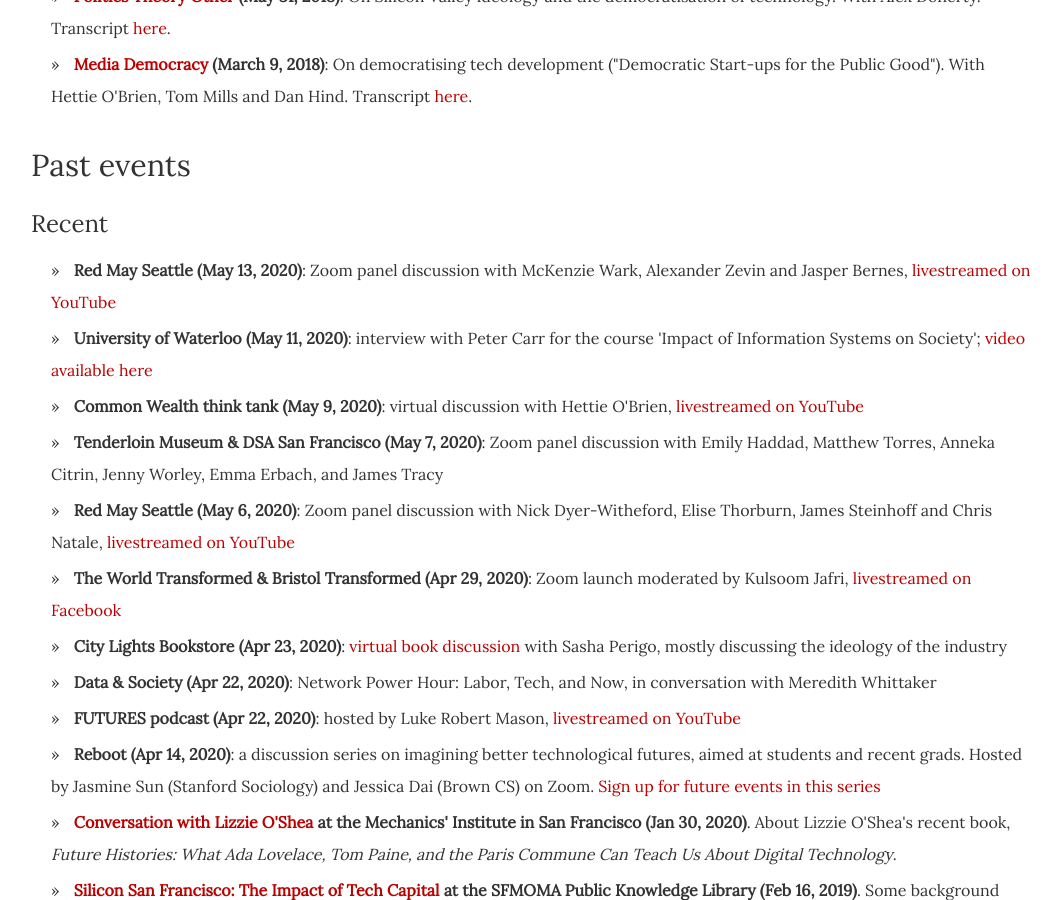
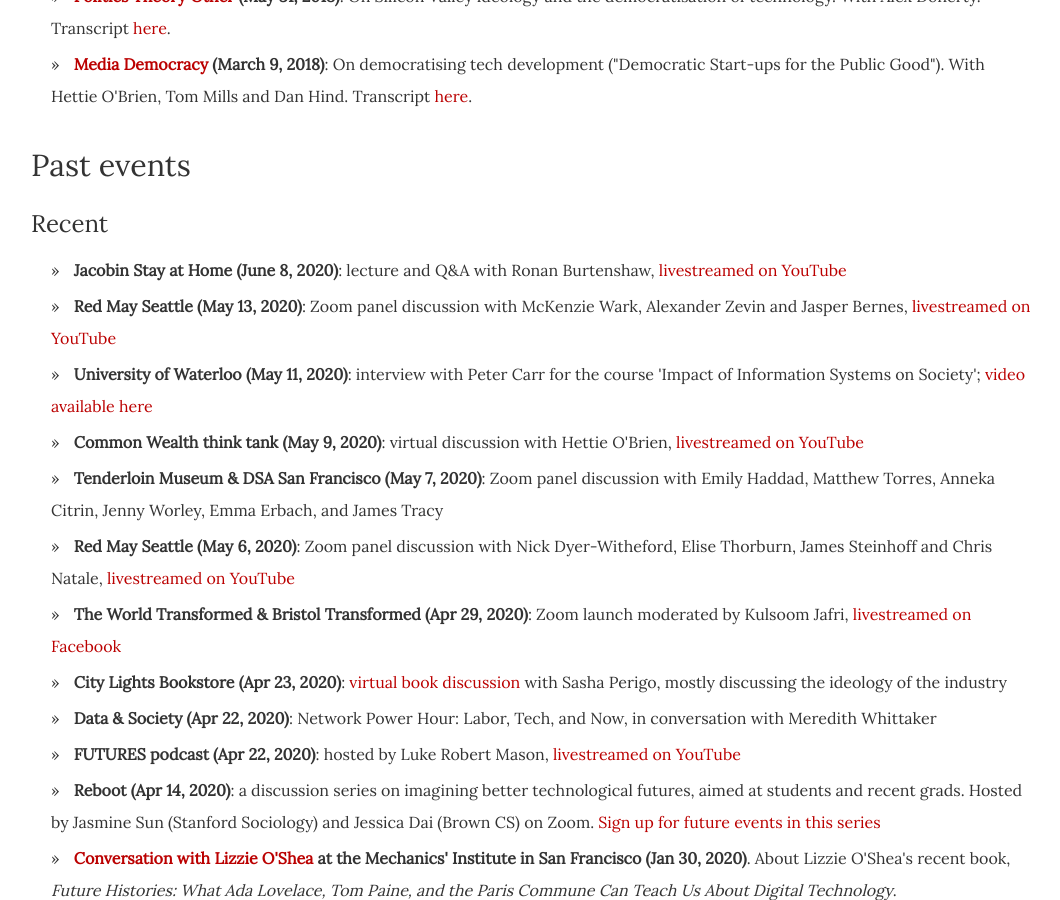
Before and after one commit to dellsystem/dellsystem.github.io, a Jekyll site: the page built from speaking/index.html, in a window 1280 px wide and 900 px high, scrolled down 1494 px. Shown: the whole window, without its empty margins (109-1169 px from the left). Built offline with Jekyll 4.4.1, drawn with Linux system fonts in a browser that asks for light colours; some of the changed text lies outside the part shown.

Commit message:
Update speaking section
added latest event

```diff
--- a/_includes/past.html
+++ b/_includes/past.html
@@ -1,6 +1,7 @@
 <h3>Recent</h3>
 
 <ul>
+    <li><strong>Jacobin Stay at Home (June 8, 2020)</strong>: lecture and Q&A with Ronan Burtenshaw, <a href="https://www.youtube.com/watch?v=sBR5rZPwjsk">livestreamed on YouTube</a></li>
     <li><strong>Red May Seattle (May 13, 2020)</strong>: Zoom panel discussion with McKenzie Wark, Alexander Zevin and Jasper Bernes, <a href="https://www.youtube.com/watch?v=WtLf6RnsLx4">livestreamed on YouTube</a></li>
     <li><strong>University of Waterloo (May 11, 2020)</strong>: interview with Peter Carr for the course 'Impact of Information Systems on Society'; <a href="https://impactofinformationsystemsonsociety.wordpress.com/2020/05/11/abolish-silicon-valley-an-interview-with-wendy-liu/">video available here</a></li>
     <li><strong>Common Wealth think tank (May 9, 2020)</strong>: virtual discussion with Hettie O'Brien, <a href="https://www.youtube.com/watch?v=MIbsrGfkcvM">livestreamed on YouTube</a></li>
--- a/speaking/index.html
+++ b/speaking/index.html
@@ -11,7 +11,7 @@ title: Speaking
 
 {% include upcoming.html %}
 
-<h2 id="podcasts">Podcast appearances</h2>
+<h2 id="podcasts">Podcast and radio appearances</h2>
 
 {% include podcasts.html %}
 
```
